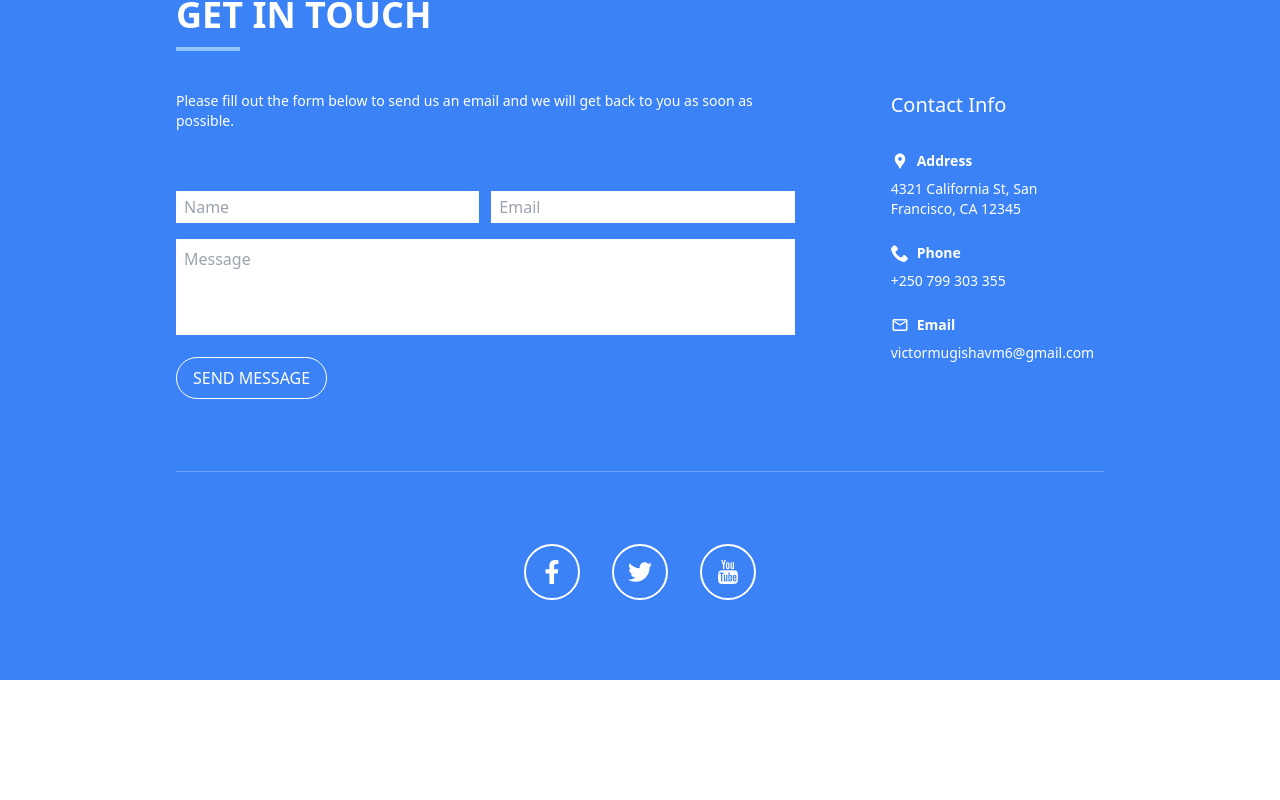
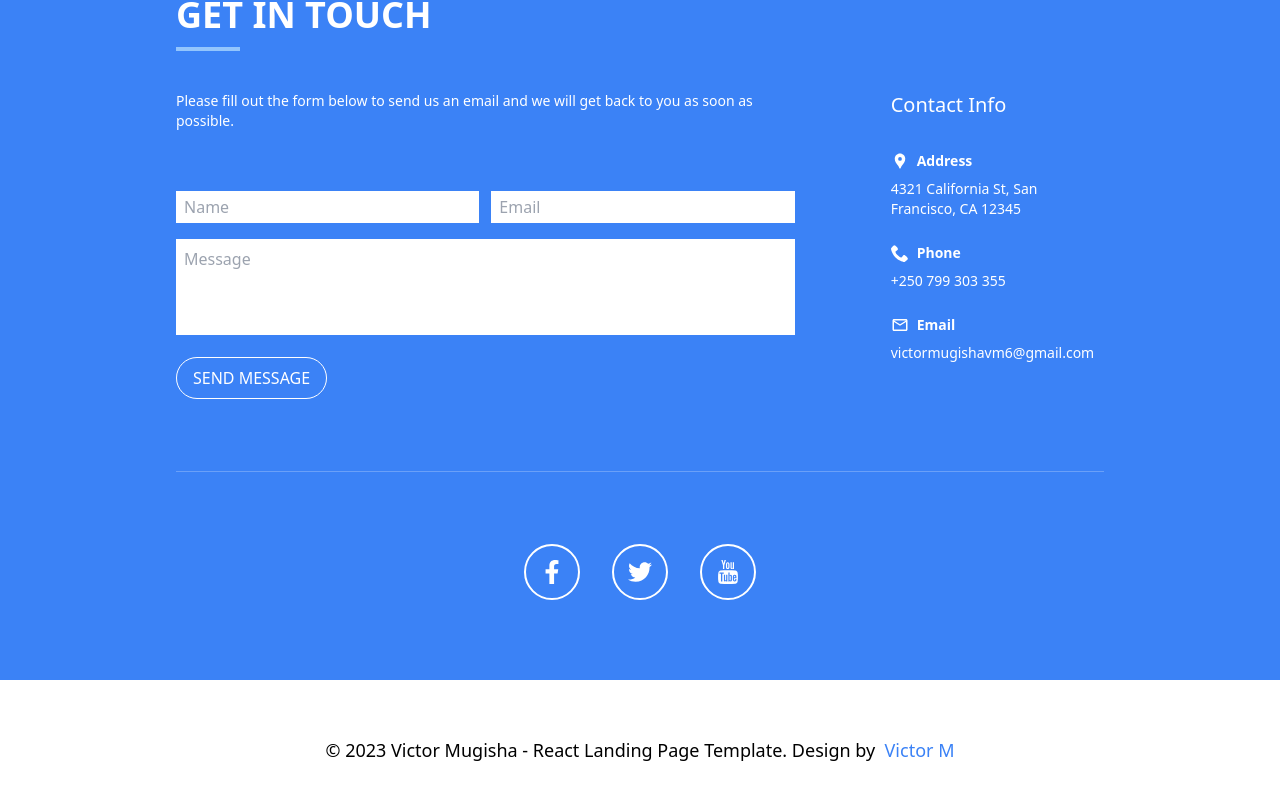
Before and after one commit to VictorMugisha/React-Landing-Page-Practical, a React (Vite) app: page / in a window 1280 px wide. Shown: the part 4889-5689 px from the top of the page. Before the commit the page ends 5569 px from the top, so only its background shows below. Built offline with nearby package versions, Linux system fonts and the light colour scheme.

Commit message:
Added footer component

```diff
--- /dev/null
+++ b/src/components/Footer.jsx
@@ -0,0 +1,18 @@
+
+export default function Footer() {
+    return (
+        <footer
+            className="flex items-center justify-center py-8 lg:py-14"
+        >
+            <p className="px-10 text-sm text-center lg:text-lg">
+                &copy; 2023 Victor Mugisha - React Landing Page Template. Design by &nbsp;
+                <a
+                    href="https://www.linkedin.com/in/victor-mugisha-shyaka-47b10b233/"
+                    className="text-blue-500"
+                >
+                    Victor M
+                </a>
+            </p>
+        </footer>
+    )
+}
--- a/src/components/Layout.jsx
+++ b/src/components/Layout.jsx
@@ -2,6 +2,7 @@ import About from './About'
 import Banner from './Banner'
 import Contact from './Contact'
 import Features from './Features'
+import Footer from './Footer'
 import Gallery from './Gallery'
 import Navbar from './Navbar'
 import Services from './Services'
@@ -20,6 +21,7 @@ export default function Layout() {
             <Testimonials />
             <Team />
             <Contact />
+            <Footer />
         </>
     )
 }
```
